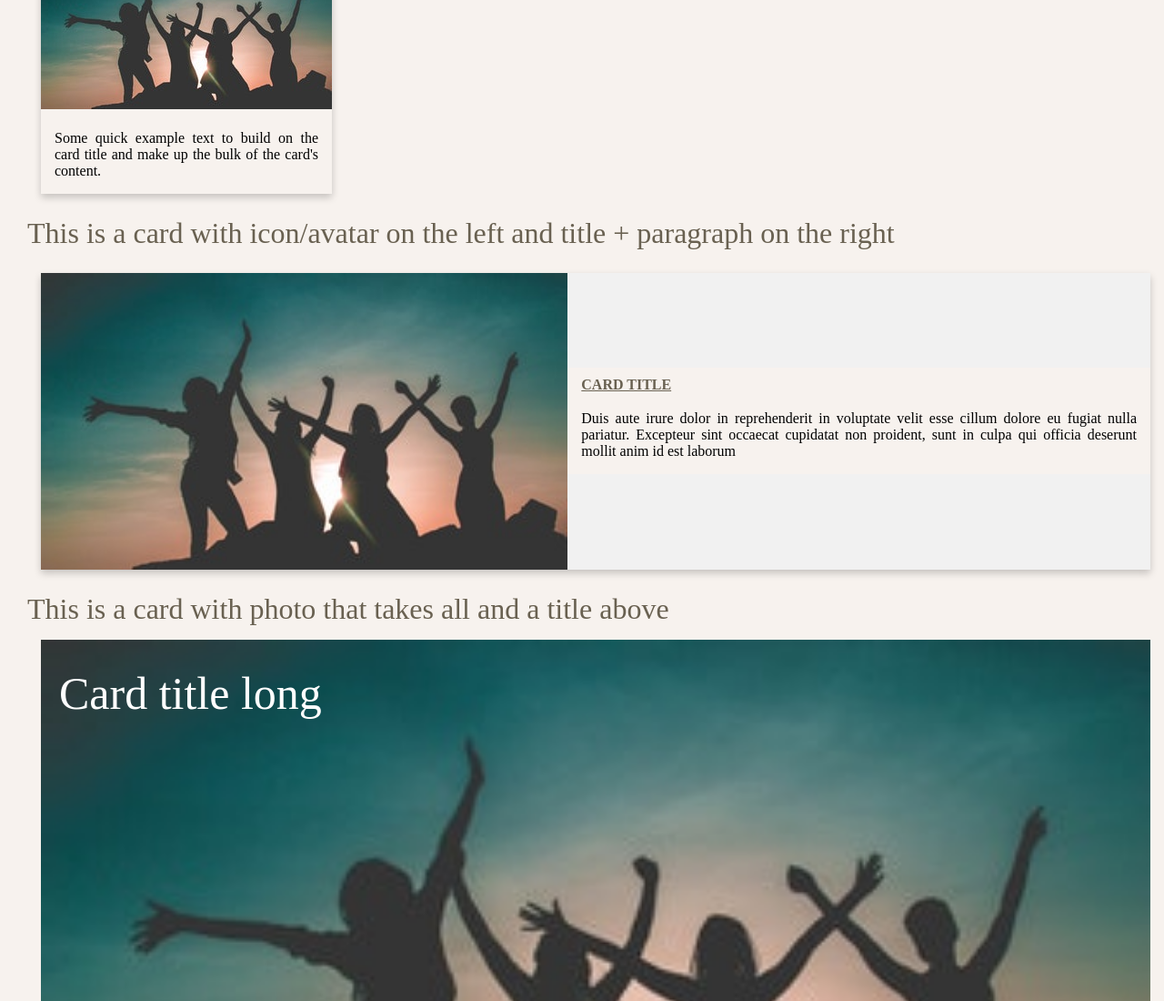
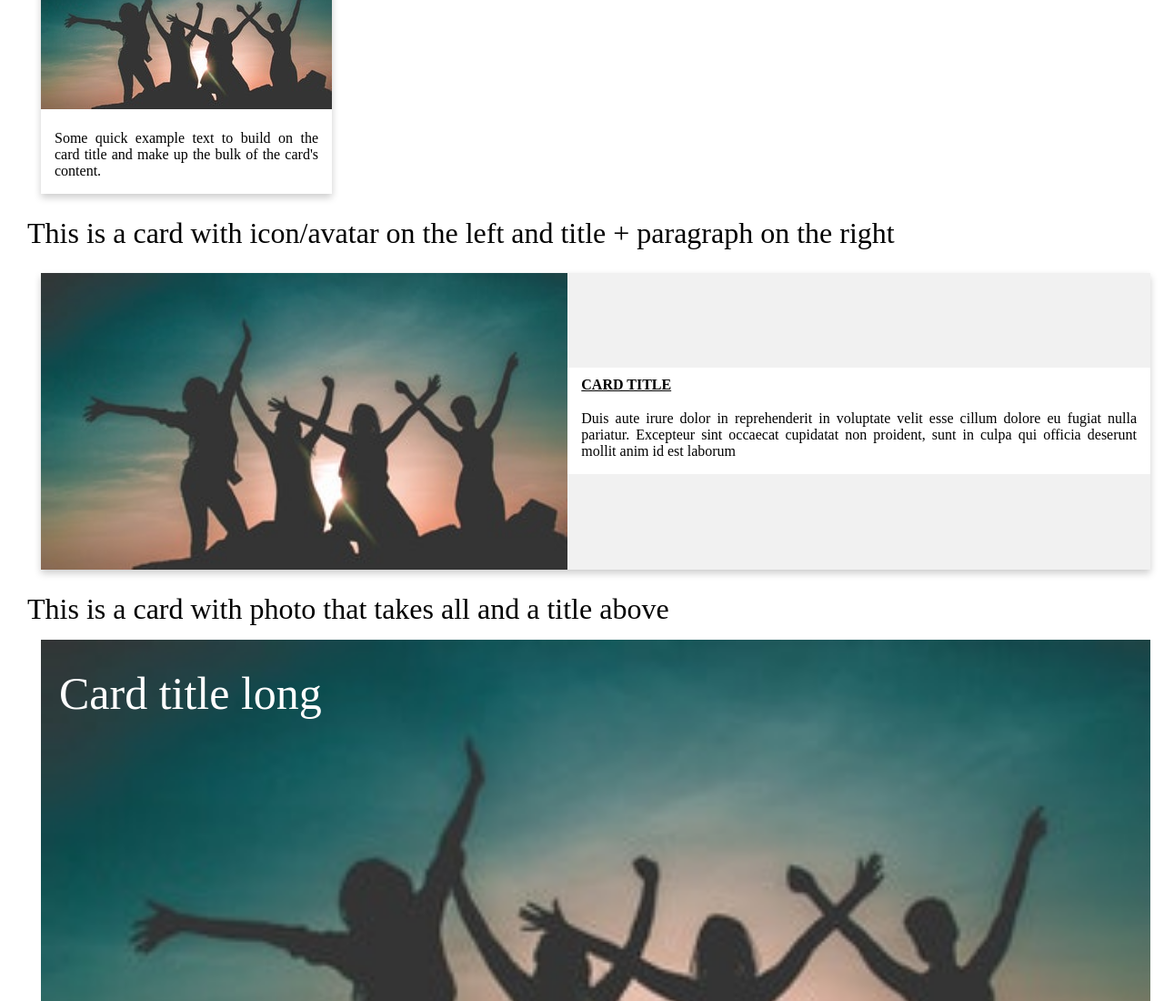
Before and after one commit to drguichard/kitUI_marketplace-kitchenlessons, a plain HTML site: page index.html in a window 1280 px wide. Shown: the part 1501-2601 px from the top of the page at 91% size. Drawn offline with Linux system fonts and the light colour scheme.

Commit message:
kit UI completed - some colors changed

```diff
--- a/style.css
+++ b/style.css
@@ -1,6 +1,5 @@
 
 *{
-	background-color: #f7f2ee;
 	margin :15px;
 }
 
@@ -72,7 +71,6 @@ h1, h2, h3, h4, h5, h6 {
 	font-family: "Oswald";
     font-weight: 400;
     margin: 10px 0;
-    color: #696151;
 }
 
 p {
@@ -362,11 +360,9 @@ input:checked[type="checkbox"]:after {
 .card {
   box-shadow: 0 4px 8px 0 rgba(0,0,0,0.2);
   transition: 0.3s;
-  background-color: #black;
   width: 20rem;
   display: inline-block;
   padding: -5rem;
-
 }
 
 .card:hover {
@@ -379,18 +375,18 @@ input:checked[type="checkbox"]:after {
 	margin: auto;
 	margin-top: none;
 	display: inline-block;
+	background-color: white;
 }
 
 .card-title {
   text-decoration: underline;
   text-transform: uppercase;
-
 }
 
 .card-text {
 	text-indent: 0em;
 	margin-bottom: 1rem;
-
+	background-color: white;
 }
 
 .card-full_width {
@@ -428,5 +424,3 @@ input:checked[type="checkbox"]:after {
 	padding: 20px;
 	text-align: left;
 }
-
-}
```
